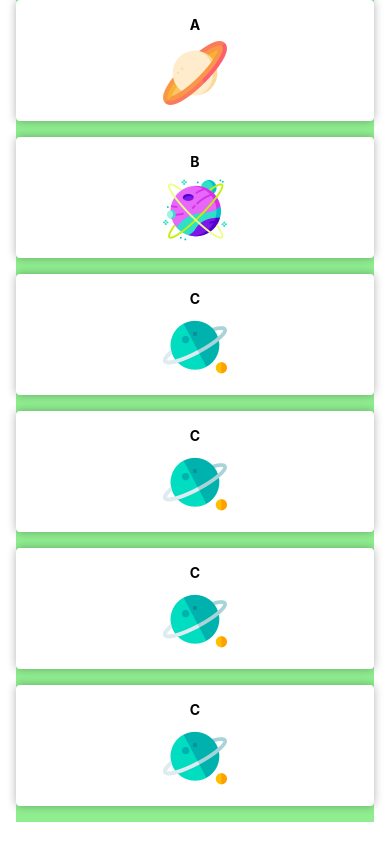
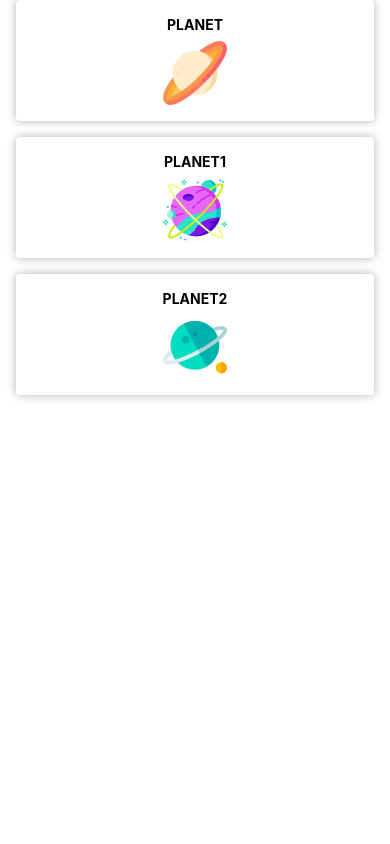
Before and after one commit to laughlamz/react-native, a React Native app: screen / in a window 390 px wide. Built offline with nearby package versions, Linux system fonts and the light colour scheme.

Commit message:
FlatList: normal will be like this

```diff
--- a/App.js
+++ b/App.js
@@ -1,24 +1,36 @@
-import React from 'react';
+import React, { Component } from 'react';
 import { StyleSheet, ScrollView, Text, View } from 'react-native';
 import CategoryListItem from './components/CategoryListItem';
 import PlanetImage from './assets/planet.png';
 import PlanetImage1 from './assets/planet1.png';
 import PlanetImage2 from './assets/planet2.png';
 
-export default function App() {
-  return (
-    <View>
-      <ScrollView
-        style={{paddingLeft: 16, paddingRight: 16}}
-        contentContainerStyle={{backgroundColor: 'lightgreen'}}
-      >
-        <CategoryListItem title="A" img={PlanetImage} />
-        <CategoryListItem title="B" img={PlanetImage1} />
-        <CategoryListItem title="C" img={PlanetImage2} />
-        <CategoryListItem title="C" img={PlanetImage2} />
-        <CategoryListItem title="C" img={PlanetImage2} />
-        <CategoryListItem title="C" img={PlanetImage2} />
-      </ScrollView>
-    </View>
-  );
+export default class App extends Component {
+  constructor(props) {
+    super(props);
+
+    this.state = {
+      categories: [
+        {id: 1, name: 'Planet', img: PlanetImage},
+        {id: 2, name: 'Planet1', img: PlanetImage1},
+        {id: 3, name: 'Planet2', img: PlanetImage2}
+      ]
+    }
+  }
+
+  render() {
+    let {categories} = this.state;
+
+    return (
+      <View>
+        <ScrollView style={{paddingLeft: 16, paddingRight: 16}}>
+          {
+            categories.map(category => (
+              <CategoryListItem key={category.id} category={category} />
+            ))
+          }
+        </ScrollView>
+      </View>
+    );
+  }
 }
--- a/components/CategoryListItem.js
+++ b/components/CategoryListItem.js
@@ -7,9 +7,10 @@ import {
 } from 'react-native'
 
 export default function CategoryListItem(props) {
+    const {category} = props;
     return <View style={styles.container}>
-        <Text style={styles.title}>{props.title}</Text>
-        <Image style={styles.categoryImage} source={props.img} />
+        <Text style={styles.title}>{category.name}</Text>
+        <Image style={styles.categoryImage} source={category.img} />
     </View>
 }
 
```
